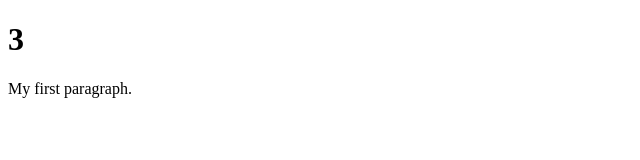
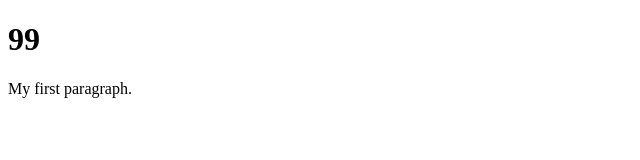
Before and after one commit to cybertricks/azure, a plain HTML site: page index.html in a window 1280 px wide. Shown: the full height of the page, 0-640 px from the left. Drawn offline with Linux system fonts and the light colour scheme.

Commit message:
Update index.html

```diff
--- a/index.html
+++ b/index.html
@@ -2,7 +2,7 @@
 <html>
 <body>
 
-<h1>3</h1>
+<h1>99</h1>
 <p>My first paragraph.</p>
 
 </body>
```
